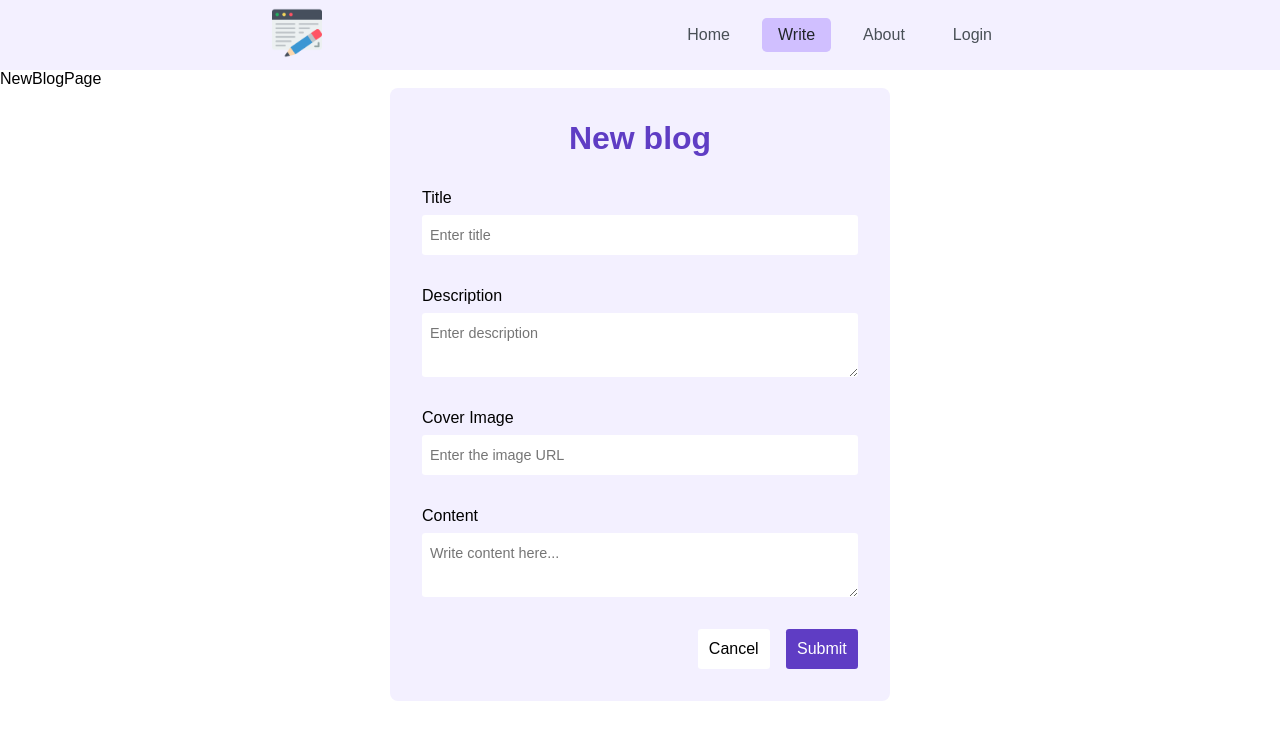
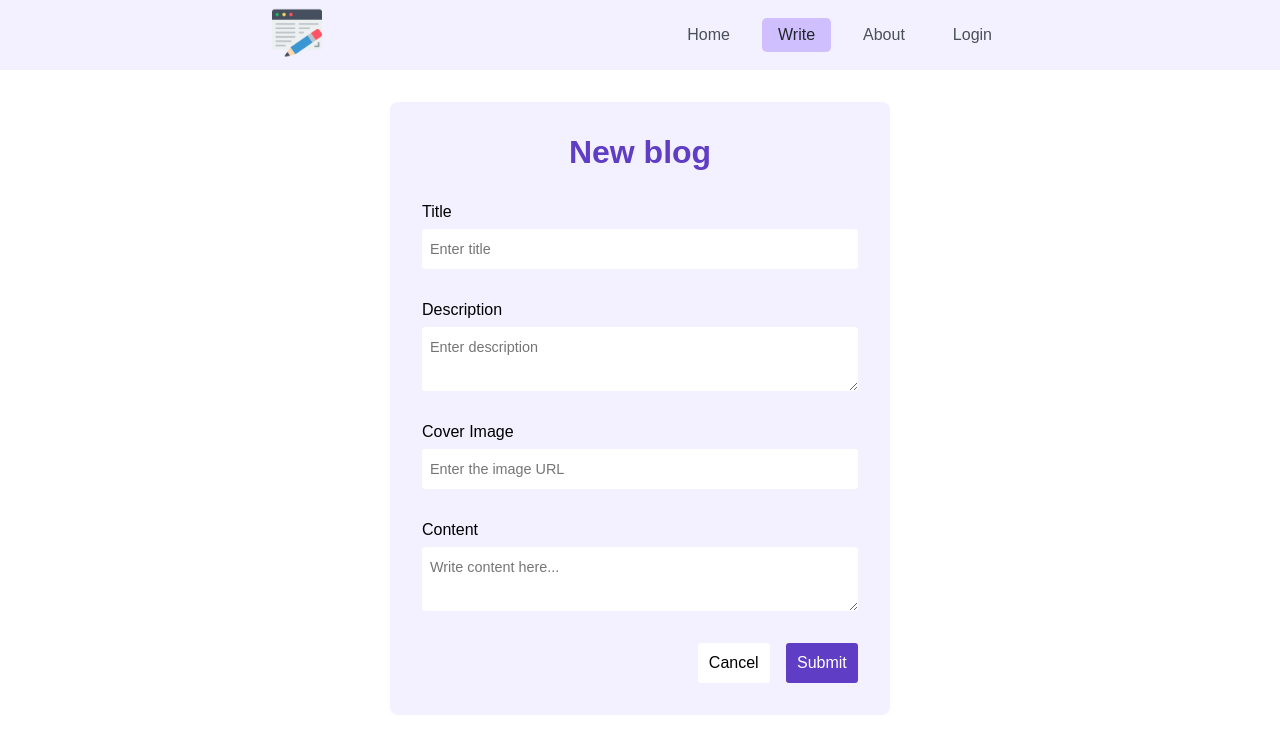
Before and after one commit to barath2001/blog-app, a React (Create React App) app in the folder frontend/: page /blog/new in a window 1280 px wide. Shown: the top 754 px of the page. Built offline with nearby package versions, Linux system fonts and the light colour scheme.

Commit message:
fix margin in blog-form

```diff
--- a/frontend/src/components/BlogForm.css
+++ b/frontend/src/components/BlogForm.css
@@ -8,7 +8,7 @@
 
 .form {
   width: 500px;
-  margin: auto;
+  margin: 2rem auto;
   padding: 2rem;
   background-color: #f3f0ff;
   border-radius: 0.5rem;
--- a/frontend/src/pages/EditBlogPage.jsx
+++ b/frontend/src/pages/EditBlogPage.jsx
@@ -6,7 +6,6 @@ const EditBlogPage = () => {
   const blogDetail = useRouteLoaderData("blog-detail");
   return (
     <div>
-      EditBlogPage
       <BlogForm blogDetail={blogDetail} method="PATCH" action="/blog/new" />
     </div>
   );
--- a/frontend/src/pages/NewBlogPage.jsx
+++ b/frontend/src/pages/NewBlogPage.jsx
@@ -5,7 +5,6 @@ import BlogForm from "../components/BlogForm";
 const NewBlogPage = () => {
   return (
     <div>
-      NewBlogPage
       <BlogForm />
     </div>
   );
```
